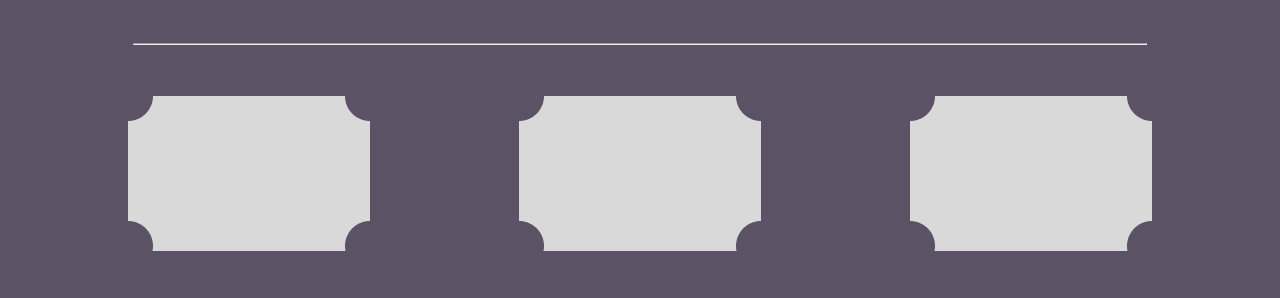
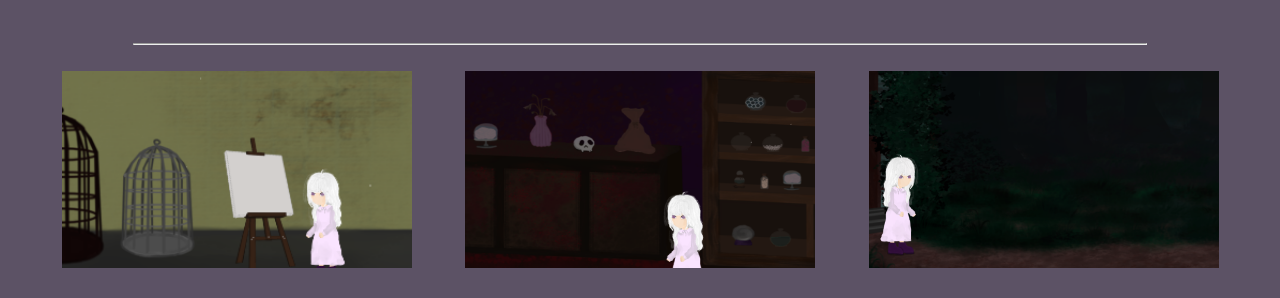
Before and after one commit to yasminconstantino/Cuca-s-Lair, a plain HTML site: page index.html in a window 1280 px wide. Shown: the part 198-496 px from the top of the page. Drawn offline with Linux system fonts and the light colour scheme; a web font is replaced by a local one.

Commit message:
deleted:    images/eli.png 	deleted:    images/ima.png 	new file:   images/level1-1.png 	new file:   images/level1.png 	new file:   images/level3-1.png 	new file:   images/level3.png 	new file:   images/level4-1.png 	new file:   images/level4.png 	modified:   index.html 	modified:   style.css

```diff
--- a/index.html
+++ b/index.html
@@ -18,17 +18,17 @@
     <br>
     <section id="firstSec">
         <div id="firstItems">
-            <img src="images/ima.png" alt="">
+            <img class="firstImg" src="images/level1-1.png" alt="">
             <h2>Lorem Ipsum</h2>
             <h3>Lorem ipsum dolor sit amet, consectetur adipiscing elit. Quisque suscipit, sapien</h3>
         </div>
         <div>
-            <img src="images/ima.png" alt="">
+            <img class="firstImg" src="images/level3-1.png" alt="">
             <h2>Lorem Ipsum</h2>
             <h3>Lorem ipsum dolor sit amet, consectetur adipiscing elit. Quisque suscipit, sapien</h3>
         </div>
         <div>
-            <img src="images/ima.png" alt="">
+            <img class="firstImg" src="images/level4-1.png" alt="">
             <h2>Lorem Ipsum</h2>
             <h3>Lorem ipsum dolor sit amet, consectetur adipiscing elit. Quisque suscipit, sapien</h3>
         </div>
@@ -36,7 +36,7 @@
     <hr>
     <br>
     <section id="link">
-        <h4>To download, see game page on itch.io <a href="#">here</a>.</h4>
+        <h4>To download, see game page on itch.io <a href="https://andressa-lc.itch.io/cucas-lair">here</a>.</h4>
     </section>
     <br>
     <hr>
@@ -69,7 +69,7 @@
     <hr>
     <br>
     <section id="link">
-        <h4>To download, see game page on itch.io <a href="#">here</a>.</h4>
+        <h4>To download, see game page on itch.io <a href="https://andressa-lc.itch.io/cucas-lair">here</a>.</h4>
     </section>
 </body>
 </html>
--- a/style.css
+++ b/style.css
@@ -151,3 +151,7 @@ h6 {
     width: 500px;
     text-align: justify;
 }
+
+.firstImg {
+    width: 350px;
+}
```
Also changed, not shown: images/eli.png (deleted), images/ima.png (deleted), images/level1-1.png (added), images/level1.png (added), images/level3-1.png (added), images/level3.png (added), images/level4-1.png (added), images/level4.png (added).
